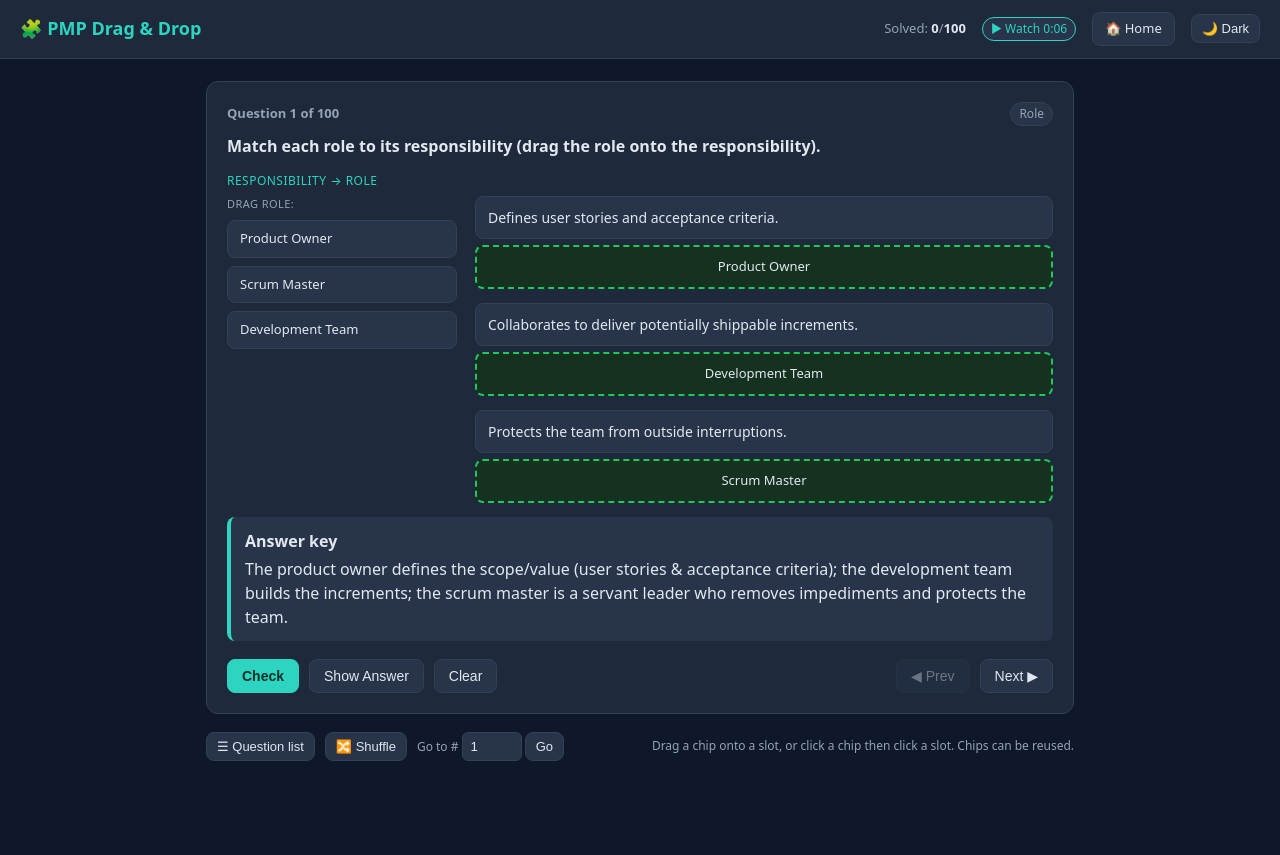
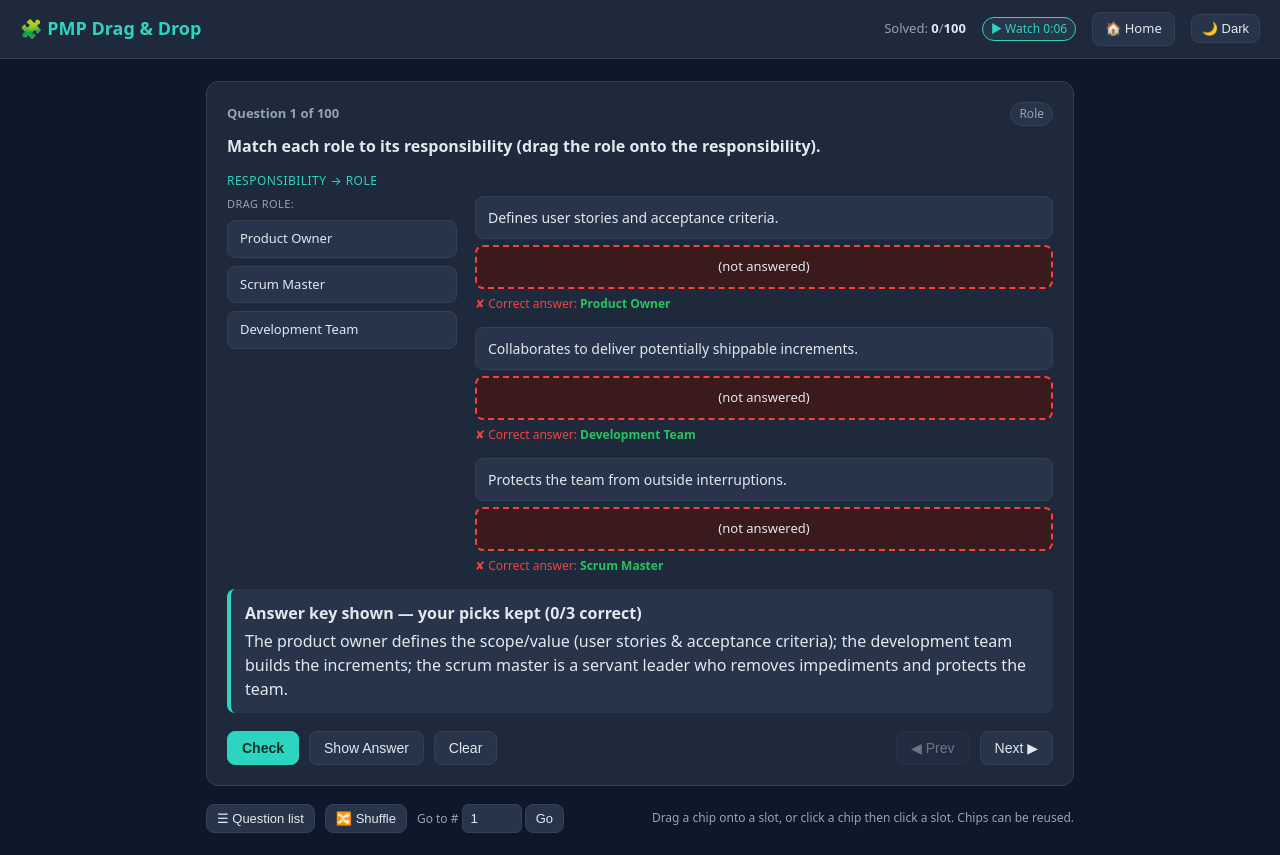
Before and after one commit to hienbui631993/claude-vibe, a plain HTML site: page pmp prep/dnd.html in a window 1280 px wide. Both pictures are taken after a click on the button "Show Answer". Before the commit the page ends 800 px from the top, so only its background shows below. Drawn offline with Linux system fonts and the light colour scheme.

Commit message:
DnD Show Answer keeps user selections

```diff
--- a/pmp prep/dnd.html
+++ b/pmp prep/dnd.html
@@ -45,6 +45,10 @@
   .slot.correct { border-color:var(--good); background:var(--good-bg); color:var(--text); }
   .slot.incorrect { border-color:var(--bad); background:var(--bad-bg); color:var(--text); }
   .slot.dragover { border-color:var(--accent); }
+  .answerkey { font-size:12px; min-height:14px; }
+  .answerkey .ck { color:var(--good); font-weight:600; }
+  .answerkey .ci { color:var(--bad); }
+  .answerkey .ci b { color:var(--good); }
 
   .pool { flex:0 0 230px; display:flex; flex-direction:column; gap:8px; position:sticky; top:74px; }
   .pool .pool-title { font-size:11px; text-transform:uppercase; letter-spacing:.04em; color:var(--muted); }
@@ -168,7 +172,8 @@
       slot.addEventListener("dragleave",()=>slot.classList.remove("dragover"));
       slot.addEventListener("drop",e=>{e.preventDefault();slot.classList.remove("dragover"); const lbl=e.dataTransfer.getData("text"); if(lbl) setSlot(idx,lbl);});
       slot.addEventListener("click",()=>{ if(selectedChip){ setSlot(idx,selectedChip); } else if(placed[idx]){ delete placed[idx]; paintSlots(); } });
-      row.appendChild(d); row.appendChild(slot); rows.appendChild(row);
+      const key=document.createElement("div"); key.className="answerkey"; key.dataset.i=idx;
+      row.appendChild(d); row.appendChild(slot); row.appendChild(key); rows.appendChild(row);
     });
     // pool
     const pool=document.getElementById("pool"); pool.innerHTML=""; selectedChip=null;
@@ -191,6 +196,7 @@
     Array.from(document.getElementById("rows").children).forEach(function(row){
       const slot=row.querySelector(".slot"); const i=+slot.dataset.i;
       slot.classList.remove("filled","correct","incorrect");
+      const key=row.querySelector(".answerkey"); if(key) key.innerHTML="";
       if(placed[i]!=null){ slot.textContent=placed[i]; slot.classList.add("filled"); }
       else slot.textContent="Drop here";
     });
@@ -214,14 +220,20 @@
     updateStats();
   }
   function showAns(){
-    const q=curQ();
-    q.items.forEach((it,i)=>placed[i]=it.answer);
+    const q=curQ(); let right=0;
     Array.from(document.getElementById("rows").children).forEach(function(row){
       const slot=row.querySelector(".slot"); const i=+slot.dataset.i;
-      slot.classList.remove("incorrect"); slot.classList.add("correct"); slot.textContent=q.items[i].answer;
+      const key=row.querySelector(".answerkey"); const ans=q.items[i].answer;
+      slot.classList.remove("filled","correct","incorrect");
+      // keep the user's own pick visible in the slot
+      slot.textContent = placed[i]!=null ? placed[i] : "(not answered)";
+      if(placed[i]===ans){ slot.classList.add("correct"); key.innerHTML='<span class="ck">✔ Correct</span>'; right++; }
+      else { slot.classList.add("incorrect"); key.innerHTML='<span class="ci">✘ Correct answer: <b>'+esc(ans)+'</b></span>'; }
     });
     const box=document.getElementById("ansbox"); box.classList.add("show");
-    document.getElementById("verdict").textContent="Answer key"; document.getElementById("verdict").className="verdict";
+    const v=document.getElementById("verdict");
+    v.textContent="Answer key shown — your picks kept ("+right+"/"+q.items.length+" correct)";
+    v.className="verdict"+(right===q.items.length?" good":"");
     document.getElementById("explanation").textContent=q.explanation;
   }
   function updateStats(){
```
